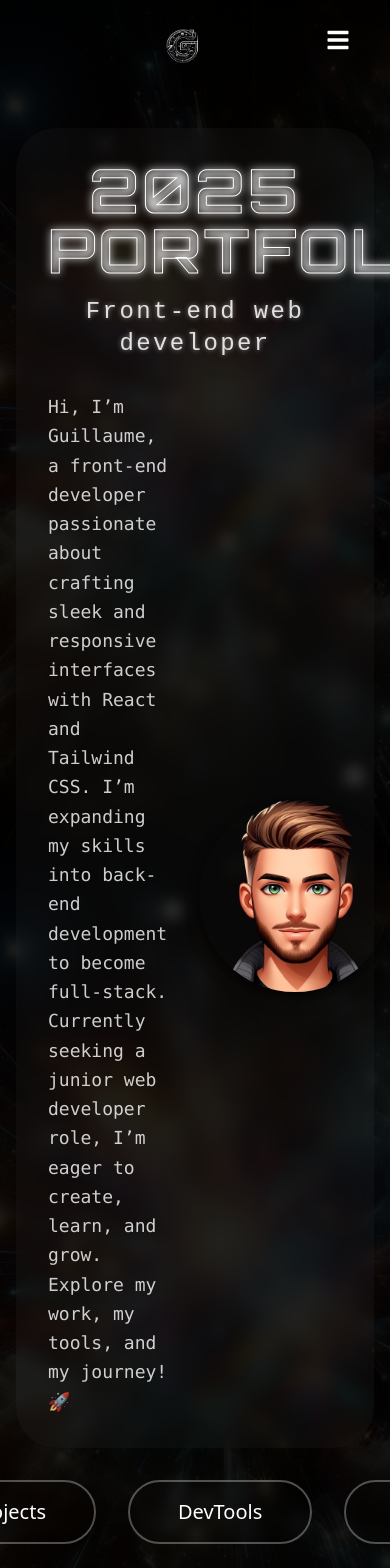
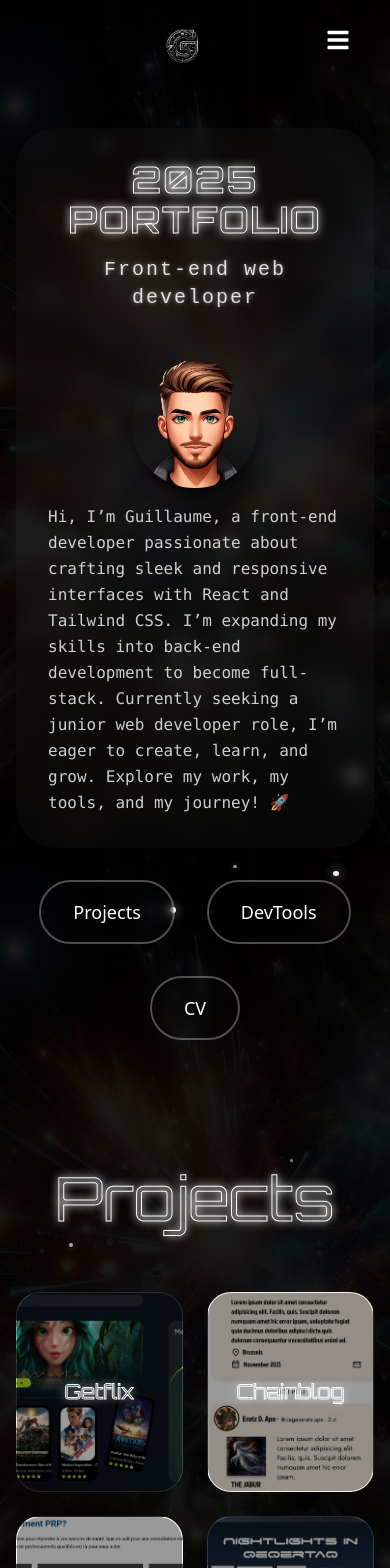
Before and after one commit to Zanko19/MyPortfolio, a React (Vite) app: page / in a window 390 px wide. Shown: the top 1568 px of the page. Built offline with nearby package versions, Linux system fonts and the light colour scheme.

Commit message:
responsive

```diff
--- a/src/components/About.jsx
+++ b/src/components/About.jsx
@@ -43,7 +43,7 @@ const About = () => {
                 an internship, which I did at BpFlow as a Junior Web Developer.
                 I completed a 3-month internship, followed by a 4-month contract
                 as a front-end developer. Over 8 months, I contributed to
-                various projects, helped build a borning SaaS, gained hands-on
+                various projects, helped build an emerging SaaS, gained hands-on
                 experience, and worked in a fast-paced startup environment
                 before my contract ended due to budget constraints.
               </li>
--- a/src/components/Hero.jsx
+++ b/src/components/Hero.jsx
@@ -9,35 +9,35 @@ const Hero = () => {
       <div className="container mx-auto px-4 pt-32 flex flex-col items-center">
         {/* Titre principal dans un cadre arrondi avec bordure */}
         <div className="w-full max-w-4xl mx-auto p-8 rounded-[40px] glass-container">
-          <h1 className="text-center text-6xl font-bold tracking-wider uppercase mb-4 title-text ">
+          <h1 className="text-center text-4xl sm:text-6xl font-bold tracking-wider uppercase mb-4 title-text">
             2025 PORTFOLIO
           </h1>
 
-          <h2 className="text-center text-2xl font-light tracking-widest mb-8 subtitle-text ">
+          <h2 className="text-center text-xl sm:text-2xl font-light tracking-widest mb-8 subtitle-text">
             Front-end web developer
           </h2>
 
-          <div className="flex justify-between items-center">
+          <div className="flex flex-col-reverse sm:flex-row justify-between items-center">
             <div className="max-w-2xl">
-              <p className="font-mono text-white/80 text-lg leading-relaxed ">
+              <p className="font-mono text-white/80 text-base sm:text-lg leading-relaxed">
                 Hi, I’m Guillaume, a front-end developer passionate about
                 crafting sleek and responsive interfaces with React and Tailwind
                 CSS. I’m expanding my skills into back-end development to become
                 full-stack. Currently seeking a junior web developer role, I’m
                 eager to create, learn, and grow. Explore my work, my tools,
-                and my journey!  🚀
+                and my journey! 🚀
               </p>
             </div>
             <img
               src={avatar}
               alt="Profile"
-              className="w-48 h-48 rounded-full ml-8 mb-4 animate-fadeIn shadow-lg shadow-black/50"
+              className="w-32 h-32 sm:w-48 sm:h-48 rounded-full mt-4 sm:mt-0 sm:ml-8 mb-4 animate-fadeIn shadow-lg shadow-black/50"
             />
           </div>
         </div>
 
         {/* Boutons */}
-        <div className="flex justify-center gap-8 mt-8">
+        <div className="flex flex-wrap justify-center gap-8 mt-8">
           {["Projects", "DevTools", "CV"].map((text) => (
             <button
               key={text}
@@ -47,13 +47,13 @@ const Hero = () => {
                   section.scrollIntoView({ behavior: "smooth" }); // Scroll fluide
                 }
               }}
-              className="px-12 py-4 rounded-full
-        border-2 border-white/30
-        hover:border-white/80
-        hover:shadow-[0_0_10px_rgba(255,255,255,0.6)]
-        backdrop-blur-sm
-        text-white text-xl
-        transition-all duration-300 ease-in-out "
+              className="px-8 py-4 sm:px-12 sm:py-4 rounded-full
+                border-2 border-white/30
+                hover:border-white/80
+                hover:shadow-[0_0_10px_rgba(255,255,255,0.6)]
+                backdrop-blur-sm
+                text-white text-lg sm:text-xl
+                transition-all duration-300 ease-in-out"
             >
               {text}
             </button>
--- a/src/components/Projects.jsx
+++ b/src/components/Projects.jsx
@@ -27,7 +27,6 @@ const projectTechnologies = {
   PizzAventura: ['HTML', 'CSS']
 };
 
-
 const Projects = () => {
   const projects = [
     { name: 'Getflix', status: 'completed', link: 'https://github.com/Zanko19/GetFlix/tree/main' },
@@ -47,7 +46,7 @@ const Projects = () => {
       </h2>
 
       <div className="container mx-auto px-4 relative z-10">
-        <div className="grid grid-cols-2 md:grid-cols-4 gap-8 max-w-5xl mx-auto subtitle-text">
+        <div className="grid grid-cols-2 sm:grid-cols-3 md:grid-cols-4 gap-6 sm:gap-8 max-w-5xl mx-auto subtitle-text">
           {projects.map((project, index) => {
             const isLoading = project.status === 'pending';
             const projectImage = projectImages[project.name];
@@ -81,7 +80,7 @@ const Projects = () => {
                     )}
 
                     {/* Affichage du nom du projet, remplacé par les technos au hover */}
-                    <span className="text-white font-mono text-3xl text-center title-text
+                    <span className="text-white font-mono text-xl sm:text-2xl text-center title-text
                       transition-all duration-300 relative z-10
                       group-hover:opacity-0 group-hover:scale-90">
                       {project.name}
```
